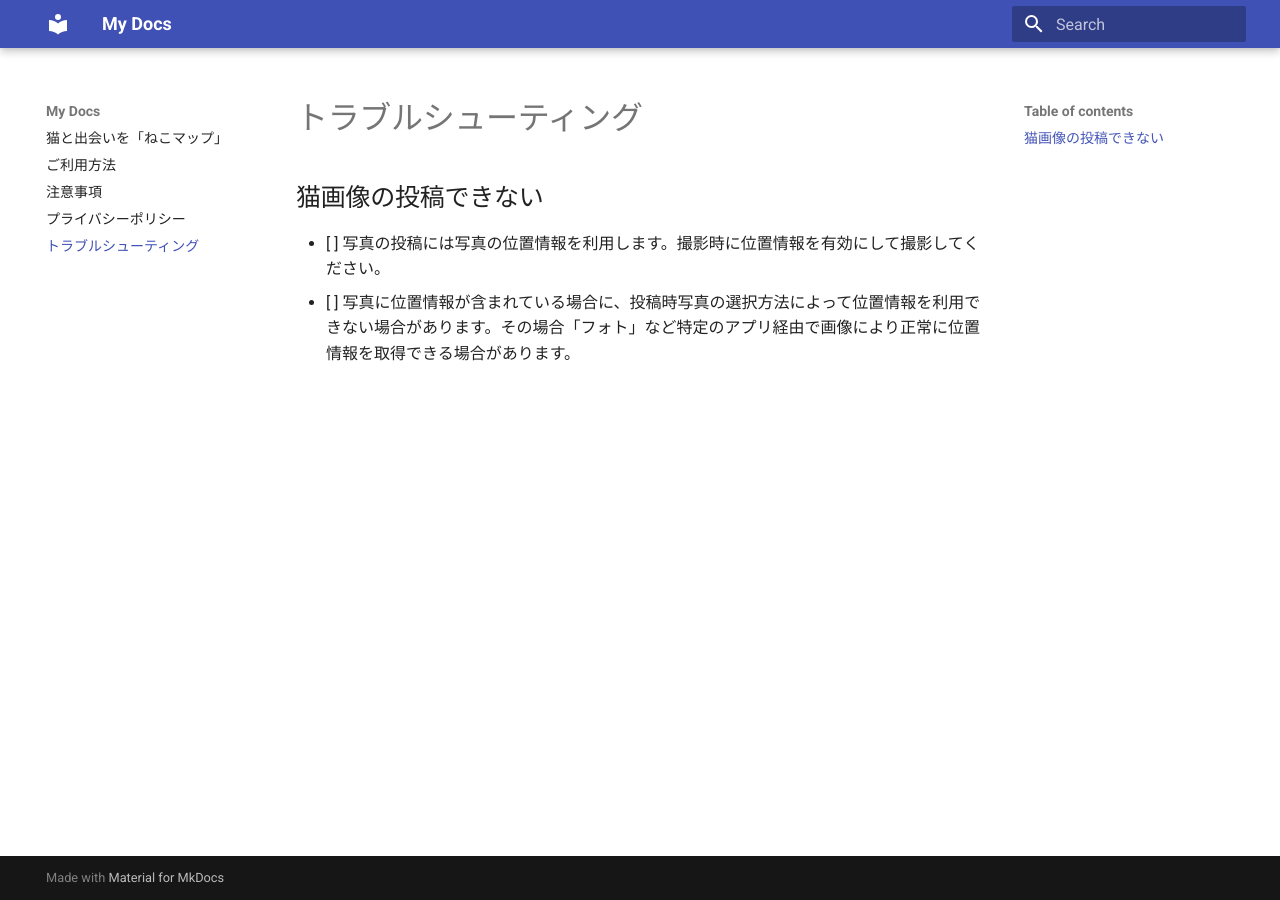
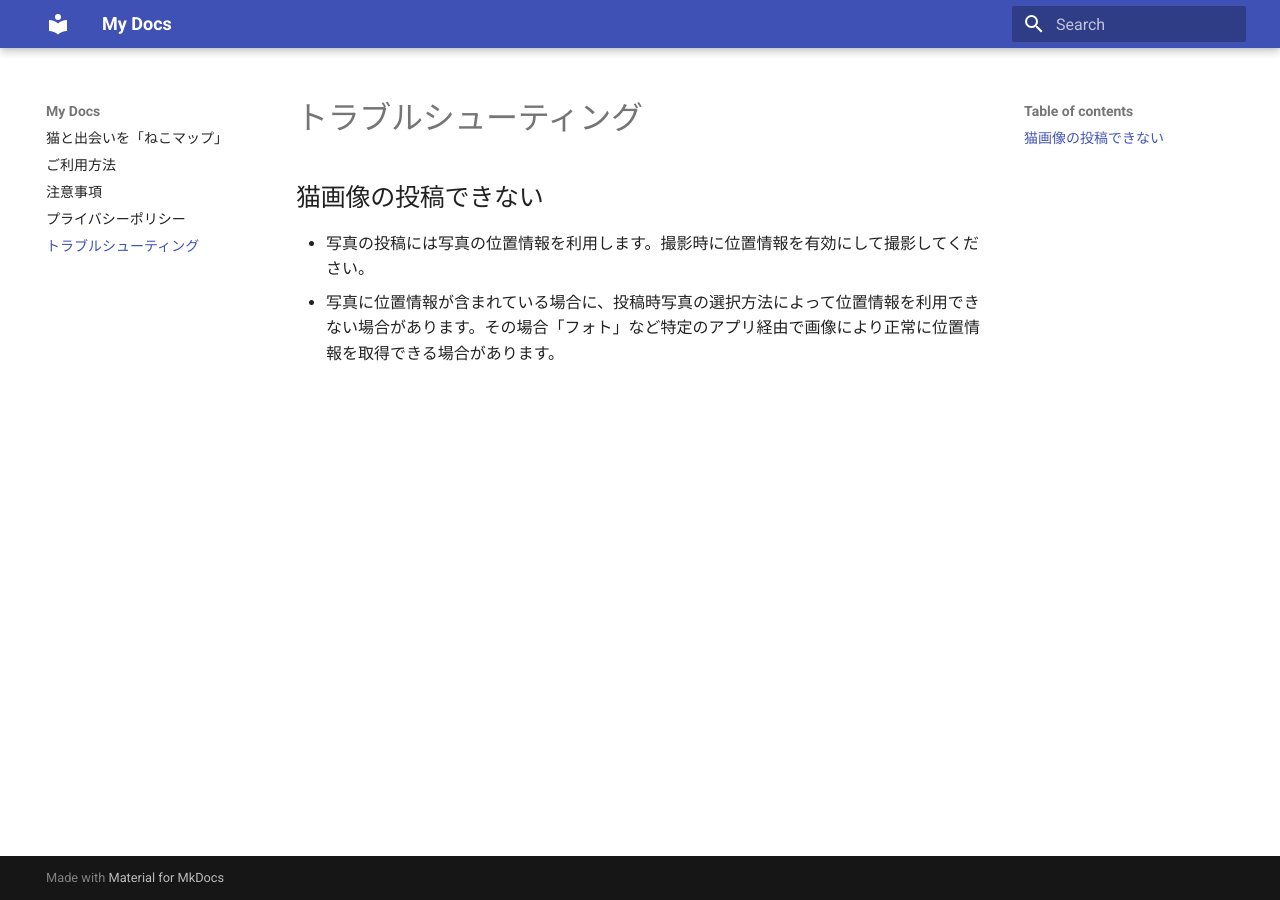
Before and after one commit to sookubo/nekomap, an MkDocs documentation site: the page built from docs/troubleshooting.md, in a window 1280 px wide. Built offline with MkDocs 1.6.1 and Material for MkDocs 9.7.7, drawn with Linux system fonts in a browser that asks for light colours.

```diff
--- a/docs/troubleshooting.md
+++ b/docs/troubleshooting.md
@@ -1,5 +1,5 @@
 # トラブルシューティング
 
 ## 猫画像の投稿できない
-- [ ] 写真の投稿には写真の位置情報を利用します。撮影時に位置情報を有効にして撮影してください。
-- [ ] 写真に位置情報が含まれている場合に、投稿時写真の選択方法によって位置情報を利用できない場合があります。その場合「フォト」など特定のアプリ経由で画像により正常に位置情報を取得できる場合があります。
+- 写真の投稿には写真の位置情報を利用します。撮影時に位置情報を有効にして撮影してください。
+- 写真に位置情報が含まれている場合に、投稿時写真の選択方法によって位置情報を利用できない場合があります。その場合「フォト」など特定のアプリ経由で画像により正常に位置情報を取得できる場合があります。
```
Also changed, not shown: docs/index.md (+3 -1 lines), 1 other file.
